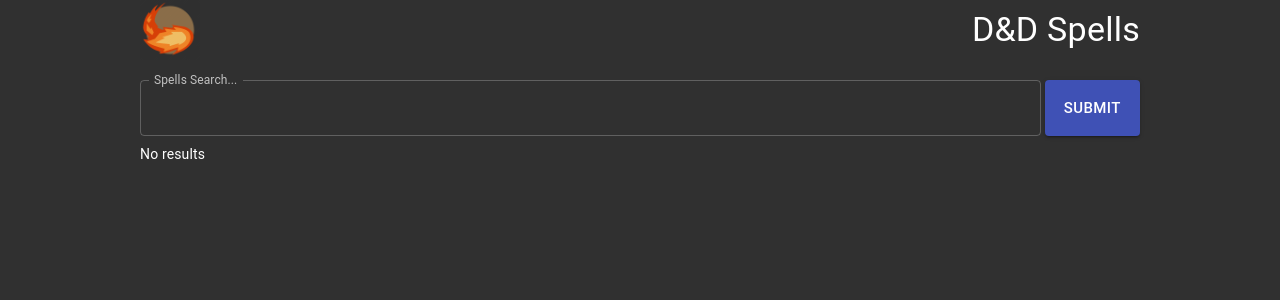
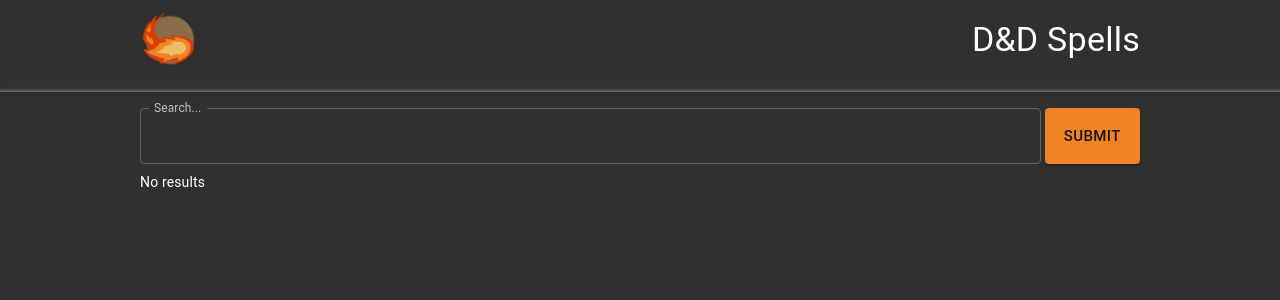
Before and after one commit to Occurs/dataset-catalog-test, a React app: page / in a window 1280 px wide. Shown: the top 300 px of the page. Built offline with nearby package versions, Linux system fonts and the light colour scheme.

Commit message:
add beautiful orange

```diff
--- a/src/App.tsx
+++ b/src/App.tsx
@@ -7,6 +7,9 @@ import CssBaseline from '@material-ui/core/CssBaseline';
 const darkTheme = createMuiTheme({
   palette: {
     type: 'dark',
+    primary: {
+      main: '#ef8326',
+    },
   },
 });
 
--- a/src/features/layout/Layout.tsx
+++ b/src/features/layout/Layout.tsx
@@ -1,20 +1,28 @@
 import React, { FC, ReactNode } from 'react';
-import { createStyles, makeStyles } from '@material-ui/core/styles';
+import { createStyles, makeStyles, Theme } from '@material-ui/core/styles';
 import Typography from '@material-ui/core/Typography';
 import Grid from '@material-ui/core/Grid';
 
 import Logo from '@assets/logo.png';
 
-const useStyles = makeStyles(() =>
+const useStyles = makeStyles((theme: Theme) =>
   createStyles({
     header: {
+      width: '100%',
+      position: 'fixed',
+      top: '0',
+      backgroundColor: theme.palette.background.default,
+      zIndex: 20,
+      boxShadow: '0px -5px 5px -5px rgba(255, 255, 255, 0.6) inset',
+    },
+    headerContent: {
       display: 'flex',
+      padding: '0 12px',
       maxWidth: '1024px',
-      margin: '0 auto 12px auto',
-      height: '60px',
-      padding: '0 12px',
       alignItems: 'center',
       justifyContent: 'space-between',
+      height: '80px',
+      margin: '0 auto 12px auto',
     },
     logo: {
       height: '60px',
@@ -24,6 +32,7 @@ const useStyles = makeStyles(() =>
       display: 'flex',
       maxWidth: '1024px',
       margin: '0 auto',
+      paddingTop: '100px',
     },
   }),
 );
@@ -38,10 +47,12 @@ export const Layout: FC<LayoutProps> = ({ children }) => {
   return (
     <>
       <header className={classes.header}>
-        <img alt="logo" src={Logo} className={classes.logo} />
-        <Typography variant="h4" component="h4">
-          D&#38;D Spells
-        </Typography>
+        <div className={classes.headerContent}>
+          <img alt="logo" src={Logo} className={classes.logo} />
+          <Typography variant="h4" component="h4">
+            D&#38;D Spells
+          </Typography>
+        </div>
       </header>
       <div className={classes.root}>
         <Grid container spacing={3}>
--- a/src/pages/main/Main.tsx
+++ b/src/pages/main/Main.tsx
@@ -11,7 +11,7 @@ import { prepareArrayToPagination } from '@utils/prepareArrayToPagination';
 import { TRequest, TResult, TViewData } from './types';
 import { useStyles } from './styles';
 
-const paginationLength = 7;
+const paginationLength = 6;
 
 export const Main: FC = () => {
   const [search, setSearch] = useState('');
@@ -24,7 +24,7 @@ export const Main: FC = () => {
   });
 
   useEffect(() => {
-    if (data && data.count > paginationLength) {
+    if (data) {
       const totalCount = Math.ceil(data.results.length / paginationLength);
       const res = prepareArrayToPagination(data.results, totalCount, paginationLength);
       setViewData(res);
@@ -51,7 +51,7 @@ export const Main: FC = () => {
       >
         <TextField
           onChange={(e) => setSearch(e.target.value)}
-          label="Spells Search..."
+          label="Search..."
           variant="outlined"
           fullWidth
           InputLabelProps={{
@@ -63,29 +63,24 @@ export const Main: FC = () => {
         </Button>
       </form>
       {data ? (
-        <p>
-          You search for: {search}, and get {data.count}
-        </p>
-      ) : (
-        <p>No results</p>
-      )}
-
-      {data && data.count > paginationLength ? (
         <>
+          <p>
+            You search for: {search}, and get {data.count}
+          </p>
           <div className={classes.cardsWrapper}>
             {viewData !== null &&
               viewData[pagination.page - 1].map(({ index, name, url }: TResult) => (
                 <SpellCard key={index} name={name} url={url} />
               ))}
           </div>
-          <Pagination totalPageCount={pagination.totalPageCount} page={pagination.page} setPage={setPage} />
+          {pagination.totalPageCount > 1 && (
+            <Pagination totalPageCount={pagination.totalPageCount} page={pagination.page} setPage={setPage} />
+          )}
         </>
       ) : (
-        <div className={classes.cardsWrapper}>
-          {data?.results.map(({ index, name, url }) => (
-            <SpellCard key={index} name={name} url={url} />
-          ))}
-        </div>
+        <>
+          <p>No results</p>
+        </>
       )}
     </div>
   );
```
